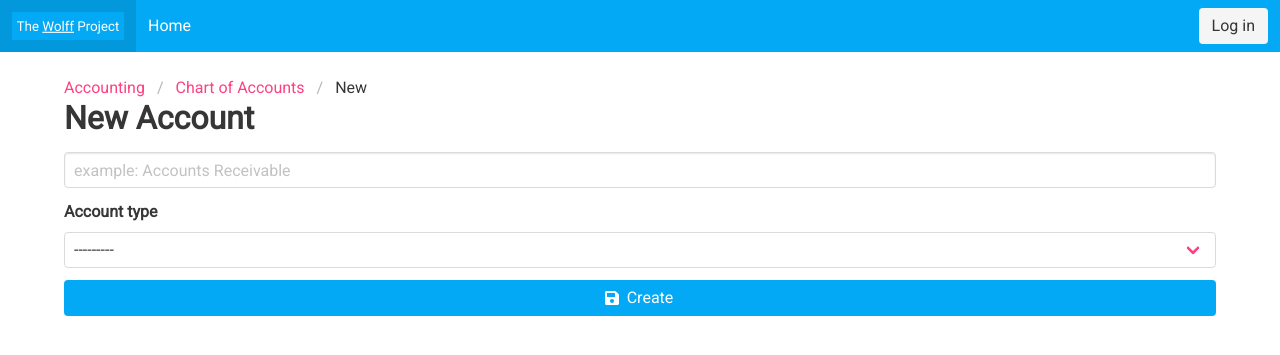
After one commit to hanztura/wolff, a Django app: page /accounting/chart-of-accounts/new/ in a window 1280 px wide. The commit adds this page. Shown: the top 355 px of the page. Run offline with Django 3.2, Linux system fonts and the light colour scheme; parts of the project's set-up code (start-up, migrations or seed data) failed here and were passed over.

Commit message:
detail, view, edit pages

```diff
--- a/config/urls.py
+++ b/config/urls.py
@@ -21,12 +21,13 @@ from django.urls import include, path
 from debug_toolbar import urls as debug_toolbar_urls
 
 urlpatterns = [
+    path('accounting/', include('accounting.urls')),
     path('contacts/', include('contacts.urls')),
     path('', include('system.urls')),
     path('admin/', admin.site.urls),
 ] + static(settings.MEDIA_URL, document_root=settings.MEDIA_ROOT)
 
 if settings.DEBUG:
-    urlpatterns += [
+    urlpatterns = [
         path('__debug__/', include(debug_toolbar_urls))
-    ]
+    ] + urlpatterns
--- /dev/null
+++ b/wolff/accounting/forms.py
@@ -0,0 +1,22 @@
+from django.forms.models import ModelForm
+
+from .models import Account
+from system.utils import SaveCompanyFormMixin
+
+
+class AccountModelForm(SaveCompanyFormMixin, ModelForm):
+
+    class Meta:
+        model = Account
+        fields = [
+            'title',
+            'account_type',
+            'is_contra_account',
+            'is_cash_account',
+        ]
+
+    def __init__(self, *args, **kwargs):
+        self.request = kwargs.pop('request', None)
+        super().__init__(*args, **kwargs)
+        self.fields['is_contra_account'].initial = False
+        self.fields['is_cash_account'].initial = False
--- a/wolff/accounting/models.py
+++ b/wolff/accounting/models.py
@@ -2,6 +2,7 @@ from enum import Enum
 from uuid import uuid4
 
 from django.db import models
+from django.urls import reverse_lazy
 
 from django_extensions.db.models import TimeStampedModel
 
@@ -28,8 +29,14 @@ class Account(CompanyFieldMixin):
     is_contra_account = models.BooleanField(default=False, blank=True)
     is_cash_account = models.BooleanField(default=False, blank=True)
 
+    class Meta:
+        ordering = 'account_type__name', 'title'
+
     def __str_(self):
         return self.title
+
+    def get_absolute_url(self):
+        return reverse_lazy('accounting:coa_detail', args=[self.pk, ])
 
 
 class Journal(CompanyFieldMixin, TimeStampedModel):
--- /dev/null
+++ b/wolff/accounting/urls.py
@@ -0,0 +1,12 @@
+from django.urls import path
+
+from .views import AccountCreateView, AccountDetailView, AccountListView, AccountUpdateView
+
+
+app_name = 'accounting'
+urlpatterns = [
+    path('chart-of-accounts/new/', AccountCreateView.as_view(), name='coa_create'),
+    path('chart-of-accounts/<int:pk>/edit/', AccountUpdateView.as_view(), name='coa_update'),
+    path('chart-of-accounts/<int:pk>/', AccountDetailView.as_view(), name='coa_detail'),
+    path('chart-of-accounts/', AccountListView.as_view(), name='coa_index'),
+]
--- a/wolff/accounting/views.py
+++ b/wolff/accounting/views.py
@@ -1,3 +1,40 @@
-from django.shortcuts import render
+from django.urls import reverse_lazy
+from django.views.generic.edit import CreateView, UpdateView
+from django.views.generic.detail import DetailView
+from django.views.generic.list import ListView
 
-# Create your views here.
+from .forms import Account, AccountModelForm
+from system.utils import AddRequestToForm, SuccessFormOperationMixin
+
+
+class AccountCreateView(SuccessFormOperationMixin, AddRequestToForm, CreateView):
+    model = Account
+    form_class = AccountModelForm
+
+    def get_success_url(self):
+        return reverse_lazy('accounting:coa_update', args=[self.object.pk, ])
+
+
+class AccountUpdateView(SuccessFormOperationMixin, AddRequestToForm, UpdateView):
+    model = Account
+    form_class = AccountModelForm
+
+
+class AccountListView(ListView):
+    model = Account
+
+    def get_queryset(self):
+        q = super().get_queryset()
+        q = q.select_related('account_type')
+
+        return q
+
+
+class AccountDetailView(DetailView):
+    model = Account
+
+    def get_queryset(self):
+        q = super().get_queryset()
+        q = q.select_related('account_type')
+
+        return q
--- /dev/null
+++ b/wolff/templates/accounting/account_form.html
@@ -0,0 +1,103 @@
+{% extends "accounting/base_account.html" %}
+{% load static %}
+
+{% block title %}
+  <title>New Account - Accounting | Wolff</title>
+{% endblock title %}
+
+{% block headblock %}
+  <link href='{% static "vendors/animate.css" %}' rel="stylesheet">
+{% endblock headblock %}
+
+{% block accountbreadcrumbs %}
+  {% if object %}
+    <li><a href='{% url 'accounting:coa_detail' object.pk %}'>{{ object.title|title }}</a></li>
+    <li class="is-active"><a href='#'>Edit</a></li>
+  {% else %}
+    <li class="is-active"><a href='#'>New</a></li>
+  {% endif %}
+{% endblock accountbreadcrumbs %}
+
+{% block content %}
+  {% if object %}
+    <h1>Edit Account</h1>
+  {% else %}
+    <h1>New Account</h1>
+  {% endif %}
+
+  <form method="POST" id="form--account">
+    {% csrf_token %}
+
+    <div class="field">
+      <div class="control">
+        <input class="input" type="text" name="title" value="{{ form.title.value|default:'' }}" required placeholder="example: Accounts Receivable">
+      {{form.title.errors}}
+      </div>
+    </div>
+
+    <div class="field">
+      <label class="label">{{form.account_type.label}}</label>
+      <div class="control">
+        <div class="select is-fullwidth">
+          {{form.account_type}}
+        </div>
+      {{form.account_type.errors}}
+      </div>
+    </div>
+
+    {% if object %}
+      <div class="field">
+        <div class="control">
+          <label class="checkbox" for="{{form.is_cash_account.id_for_label}}">
+            <input type="checkbox" name="is_cash_account" id="{{form.is_cash_account.id_for_label}}" {% if form.is_cash_account.value %}checked{% endif %}>
+            Cash Account
+          </label>
+        </div>
+      </div>
+
+      <div class="field">
+        <div class="control">
+          <label class="checkbox" for="{{form.is_contra_account.id_for_label}}">
+            <input type="checkbox" name="is_contra_account" id="{{form.is_contra_account.id_for_label}}" {% if form.is_contra_account.value %}checked{% endif %}>
+            Contra-account
+          </label>
+        </div>
+      </div>
+    {% endif %}
+
+    {% if object %}
+      {% include "_snippets/button_save.html" %}
+    {% else %}
+      {% include "_snippets/button_create.html" %}
+    {% endif %}
+  </form>
+{% endblock content %}
+
+
+{% block endscript %}
+  <script>
+    contactFormApp = new Vue({
+      el: '#form--account',
+      name: 'AccountForm',
+      delimiters: ['[[', ']]'],
+
+      data: () => {
+        return {
+          isIndividual: true,
+        }
+      },
+
+      methods: {
+        setDefault: function () {
+          let target = this.$refs.isIndividual;
+          if (target.getAttribute('data-default') != 'True') {
+            this.isIndividual = false;
+          }
+        },
+      },
+
+      mounted() {
+      }
+    });
+  </script>
+{% endblock endscript %}
--- /dev/null
+++ b/wolff/templates/accounting/base.html
@@ -0,0 +1,20 @@
+{% extends "base.html" %}
+
+{% block title %}
+  <title>Accounting | Wolff</title>
+{% endblock title %}
+
+{% block breadcrumbs %}
+  <li><a href='#'>Accounting</a></li>
+  {% block subbreadcrumbs %}{% endblock subbreadcrumbs %}
+{% endblock breadcrumbs %}
+
+{% block navbaritems %}
+  {% include "_snippets/navbar_items.html" %}
+{% endblock navbaritems %}
+
+{% block main %}
+<div class="content">
+  {% block content %}{% endblock content %}
+</div>
+{% endblock main %}
--- /dev/null
+++ b/wolff/templates/accounting/base_account.html
@@ -0,0 +1,11 @@
+{% extends "accounting/base.html" %}
+
+
+{% block subbreadcrumbs %}
+  <li><a href='{% url 'accounting:coa_index' %}'>Chart of Accounts</a></li>
+  {% block accountbreadcrumbs %}{% endblock accountbreadcrumbs %}
+{% endblock subbreadcrumbs %}
+
+{% block aside_menu %}
+  {% include "aside.html" with chart_of_accounts_active='is-active' %}
+{% endblock aside_menu %}
--- a/wolff/templates/aside.html
+++ b/wolff/templates/aside.html
@@ -5,4 +5,10 @@
     <li><a href="#" class="{{dashboard_active}}">Dashboard</a></li>
     <li><a class="{{contacts_active}}" href="{% url 'contacts:index' %}">Contacts</a></li>
   </ul>
+
+  <p class="menu-label">Accounting</p>
+  <ul class="menu-list">
+    <li class="{{chart_of_accounts_active}}"><a href="{% url 'accounting:coa_index' %}">Chart of Accounts</a></li>
+    <li><a href="#">Journals</a></li>
+  </ul>
 </aside>
```
Also changed, not shown: wolff/templates/accounting/account_detail.html (added, +16 -0 lines), wolff/templates/accounting/account_list.html (added, +42 -0 lines).
